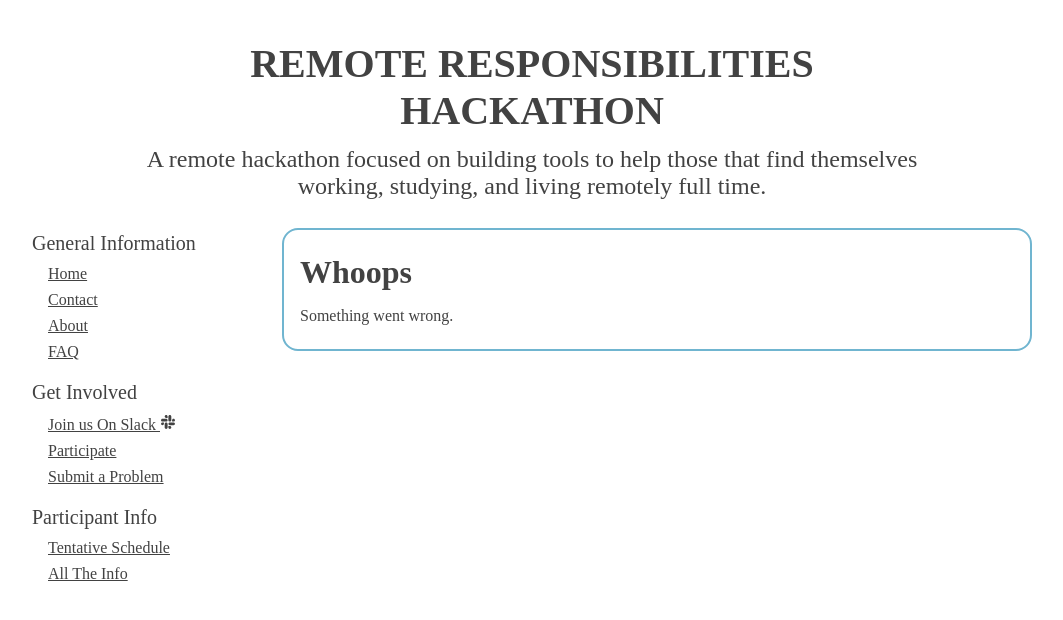
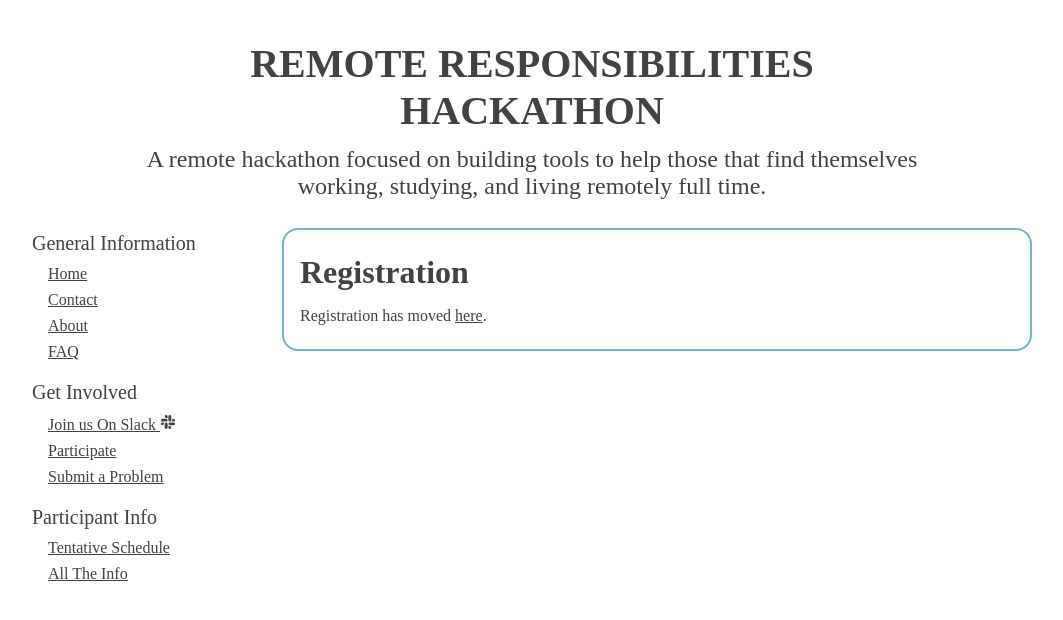
Before and after one commit to TravisBumgarner/Remote-A-Thon, a React app: page /participate in a window 1280 px wide. Shown: the top 620 px of the page, without its empty margins (108-1171 px from the left). Built offline with nearby package versions, Linux system fonts and the light colour scheme; a web font is replaced by a local one.

Commit message:
Added back participate page

```diff
--- a/public/index.html
+++ b/public/index.html
@@ -26,6 +26,6 @@
 
 <body>
     <div id="root"></div>
-<script type="text/javascript" src="/app-51b2c3ed0deb438c7dea.bundle.js"></script></body>
+<script type="text/javascript" src="/app-5a9d71e69eaadbb11549.bundle.js"></script></body>
 
 </html>
--- a/src/App/App.tsx
+++ b/src/App/App.tsx
@@ -13,7 +13,8 @@ import {
     Problem,
     ScrollToTop,
     Schedule,
-    AllTheInfo
+    AllTheInfo,
+    Participate
 } from './components'
 import { GlobalStyle } from 'theme'
 
@@ -57,6 +58,7 @@ const App = () => {
                             <Route path="/problem" component={Problem} />
                             <Route path="/schedule" component={Schedule} />
                             <Route path="/alltheinfo" component={AllTheInfo} />
+                            <Route path="/participate" component={Participate} />
                             <Route component={Error} />
                         </Switch>
                     </Main>
--- /dev/null
+++ b/src/App/components/Participate.tsx
@@ -0,0 +1,25 @@
+import React from 'react'
+import styled from 'styled-components'
+
+import { Header, Text, PageWrapper, Section } from 'shared'
+
+const InlineImage = styled.img`
+    float: left;
+    width: 40%;
+    padding:0 1em 1em 0;
+`
+
+const About = () => {
+    return (
+        <PageWrapper>
+            <Section>
+                <Header size="large">Registration </Header>
+                <Text>
+                    Registration has moved <a target="_blank" href="https://hackaday.io/hackathon/170518-remote-responsibilities-hackathon">here</a>.
+                </Text>
+            </Section>
+        </PageWrapper>
+    )
+}
+
+export default About
--- a/src/App/components/index.ts
+++ b/src/App/components/index.ts
@@ -9,6 +9,7 @@ import Problem from './Problem'
 import ScrollToTop from './ScrollToTop'
 import Schedule from './Schedule'
 import AllTheInfo from './AllTheInfo'
+import Participate from './Participate'
 
 export {
     Title,
@@ -21,5 +22,6 @@ export {
     Problem,
     ScrollToTop,
     Schedule,
-    AllTheInfo
+    AllTheInfo,
+    Participate
 }
```
Also changed, not shown: package.json (line endings or trailing spaces).
